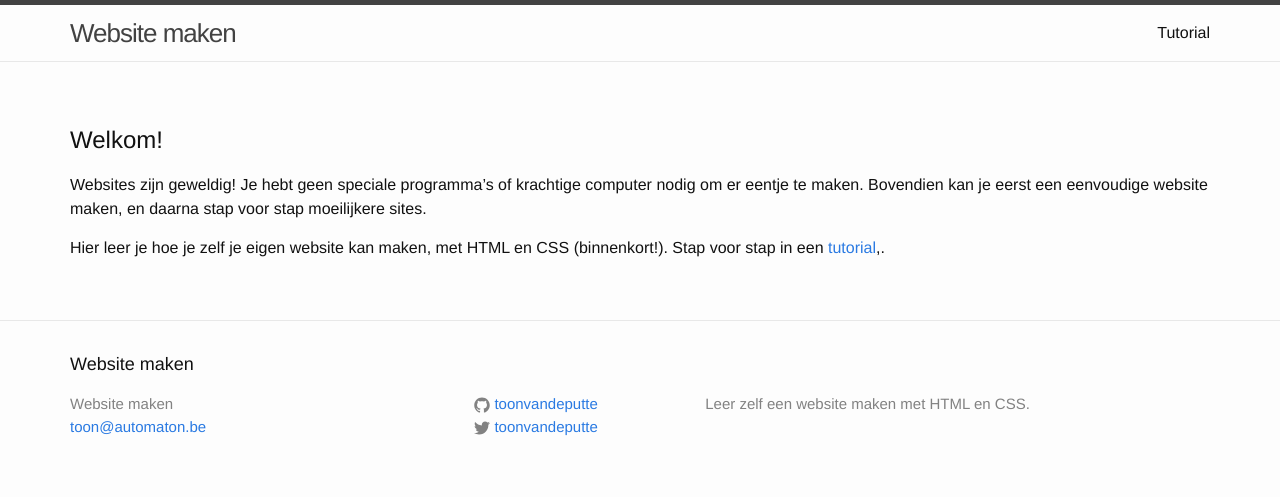
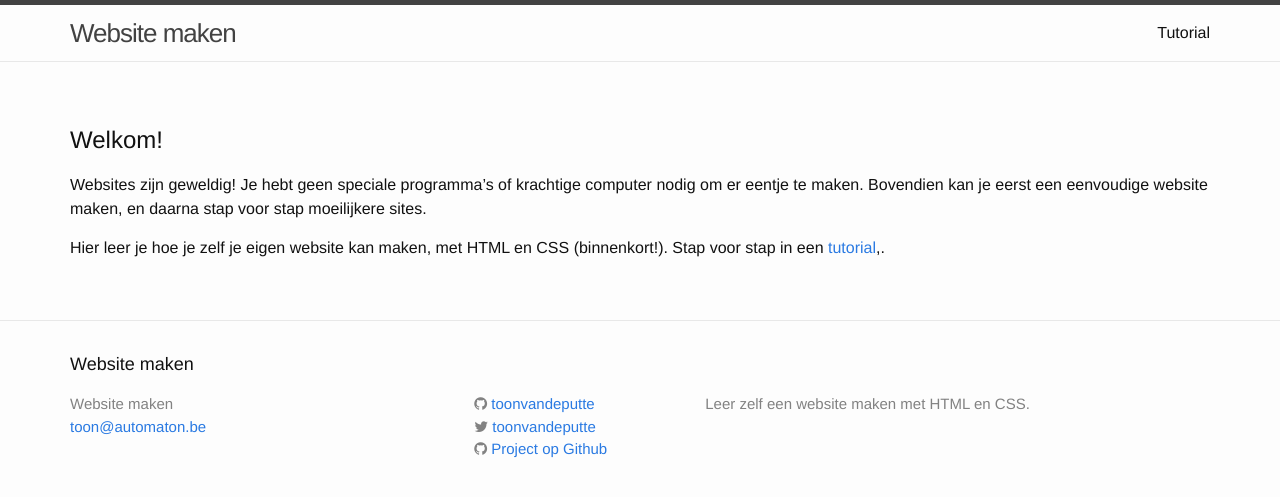
Before and after one commit to toonvandeputte/coderdojo_html_css, a Jekyll site: the page built from index.md, in a window 1280 px wide. Shown: the top 497 px of the page. Built offline with Jekyll 4.4.1, drawn with Linux system fonts in a browser that asks for light colours.

Commit message:
footer icons vervangen door fontawesome

```diff
--- a/_includes/footer.html
+++ b/_includes/footer.html
@@ -16,15 +16,16 @@
         <ul class="social-media-list">
           {% if site.github_username %}
           <li>
-            {% include icon-github.html username=site.github_username %}
+            <i class="fa fa-github"></i> <a href="http://github.com/{{ site.github_username }}">{{ site.github_username }}</a>
           </li>
           {% endif %}
 
           {% if site.twitter_username %}
           <li>
-            {% include icon-twitter.html username=site.twitter_username %}
+            <i class="fa fa-twitter"></i> <a href="http://twitter.com/{{ site.twitter_username }}">{{ site.twitter_username }}</a>
           </li>
           {% endif %}
+          <li><i class="fa fa-github"></i> <a href="https://github.com/toonvandeputte/coderdojo_html_css">Project op Github</a></li>
         </ul>
       </div>
 
```
